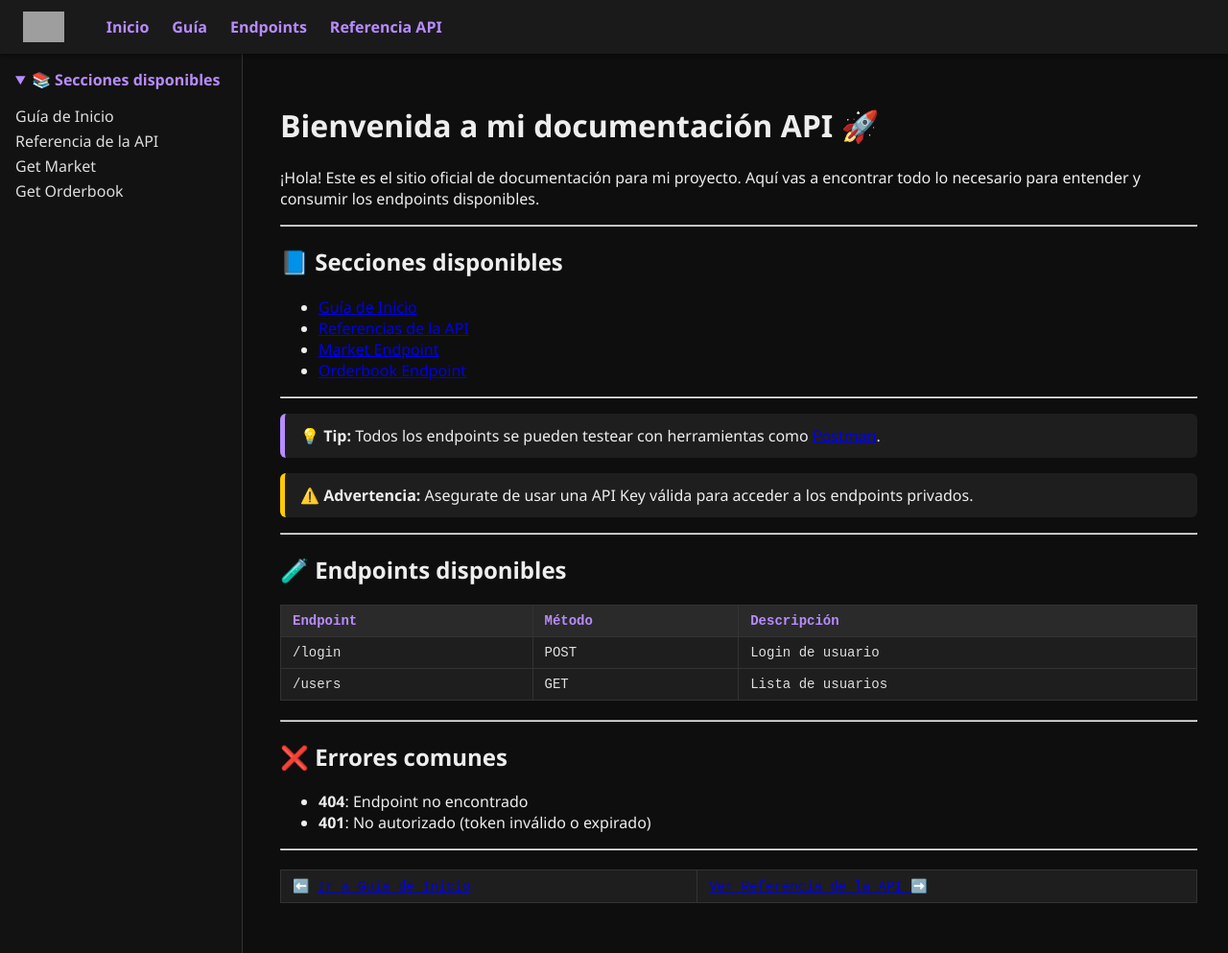
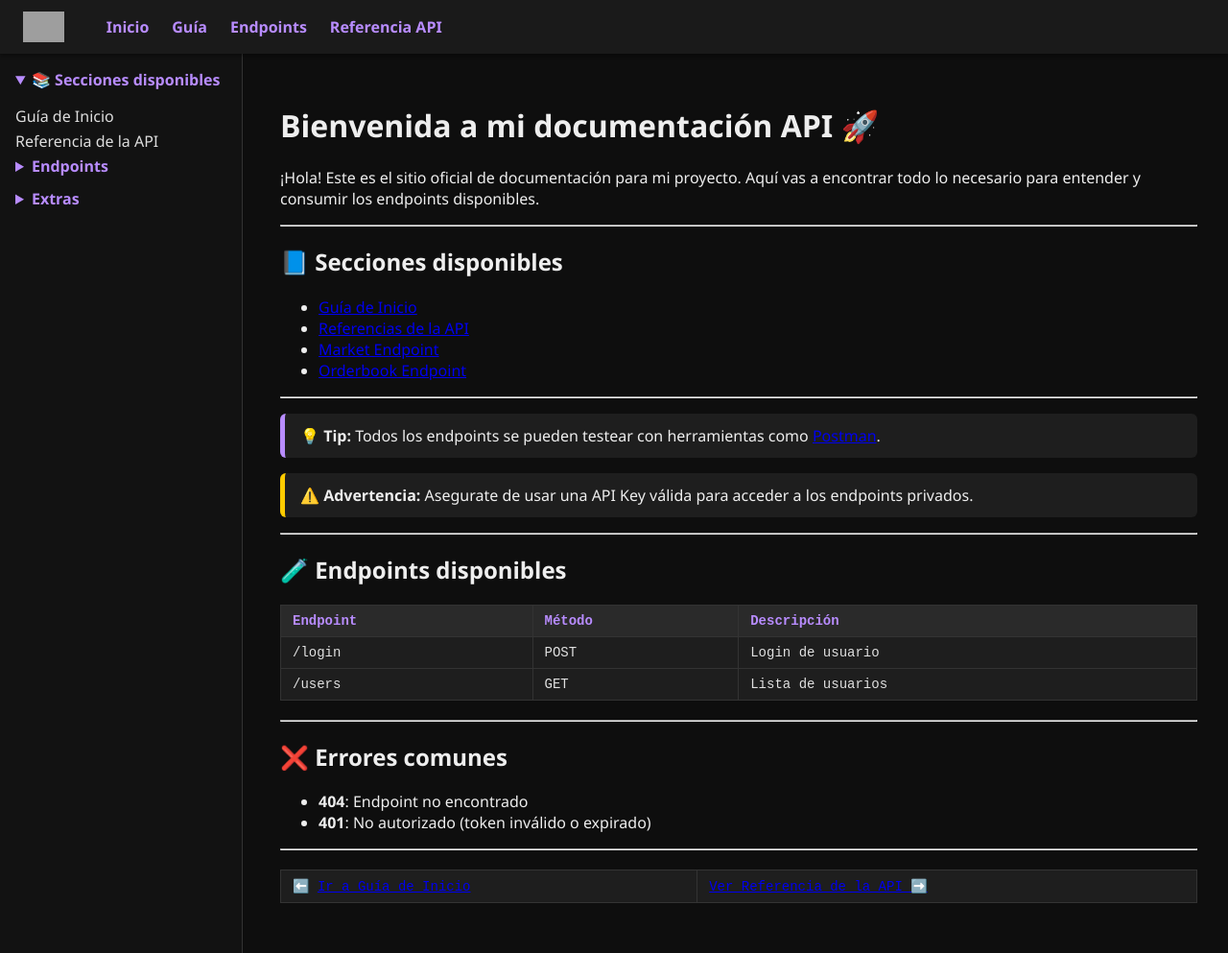
Before and after one commit to lararocha1/lararocha1.github.io, a Jekyll site: the page built from index.md, in a window 1280 px wide and 993 px high. Shown: the whole window at 96% size. Built offline with Jekyll 4.4.1, drawn with Linux system fonts in a browser that asks for light colours; grey boxes are pictures that could not be loaded.

Commit message:
Update default.html

```diff
--- a/_layouts/default.html
+++ b/_layouts/default.html
@@ -3,21 +3,20 @@
   <head>
     <meta charset="UTF-8" />
     <title>{{ page.title }}</title>
+    <meta name="viewport" content="width=device-width, initial-scale=1" />
 
     <!-- Estilos personalizados -->
     <link rel="stylesheet" href="/assets/css/style.css" />
 
-    <!-- Font Awesome para íconos opcionales -->
+    <!-- Font Awesome para íconos (opcional) -->
     <link
       rel="stylesheet"
       href="https://cdnjs.cloudflare.com/ajax/libs/font-awesome/6.5.0/css/all.min.css"
     />
-
-    <meta name="viewport" content="width=device-width, initial-scale=1" />
   </head>
   <body>
 
-    <!-- NAVBAR superior -->
+    <!-- NAVBAR -->
     <nav class="topnav">
       <a href="/" class="logo-link">
         <img src="/assets/img/logo.png" alt="Logo" class="logo-img" />
@@ -28,20 +27,37 @@
       <a href="/referencia.md">Referencia API</a>
     </nav>
 
-    <!-- SIDEBAR lateral -->
+    <!-- SIDEBAR -->
     <aside class="sidebar">
       <details open>
         <summary>📚 Secciones disponibles</summary>
         <ul>
-          <li><a href="/guia.md">Guía de Inicio</a></li>
+          <li><a href="/index.md">Guía de Inicio</a></li>
           <li><a href="/referencia.md">Referencia de la API</a></li>
-          <li><a href="/endpoints/get-market.md">Get Market</a></li>
-          <li><a href="/endpoints/get-orderbook.md">Get Orderbook</a></li>
+
+          <li>
+            <details>
+              <summary>Endpoints</summary>
+              <ul>
+                <li><a href="/endpoints/get-market.md">Get Market</a></li>
+                <li><a href="/endpoints/get-orderbook.md">Get Orderbook</a></li>
+              </ul>
+            </details>
+          </li>
+
+          <li>
+            <details>
+              <summary>Extras</summary>
+              <ul>
+                <li><a href="/playground.md">API Playground</a></li>
+              </ul>
+            </details>
+          </li>
         </ul>
       </details>
     </aside>
 
-    <!-- CONTENIDO principal -->
+    <!-- CONTENIDO -->
     <main class="content">
       {{ content }}
     </main>
```
